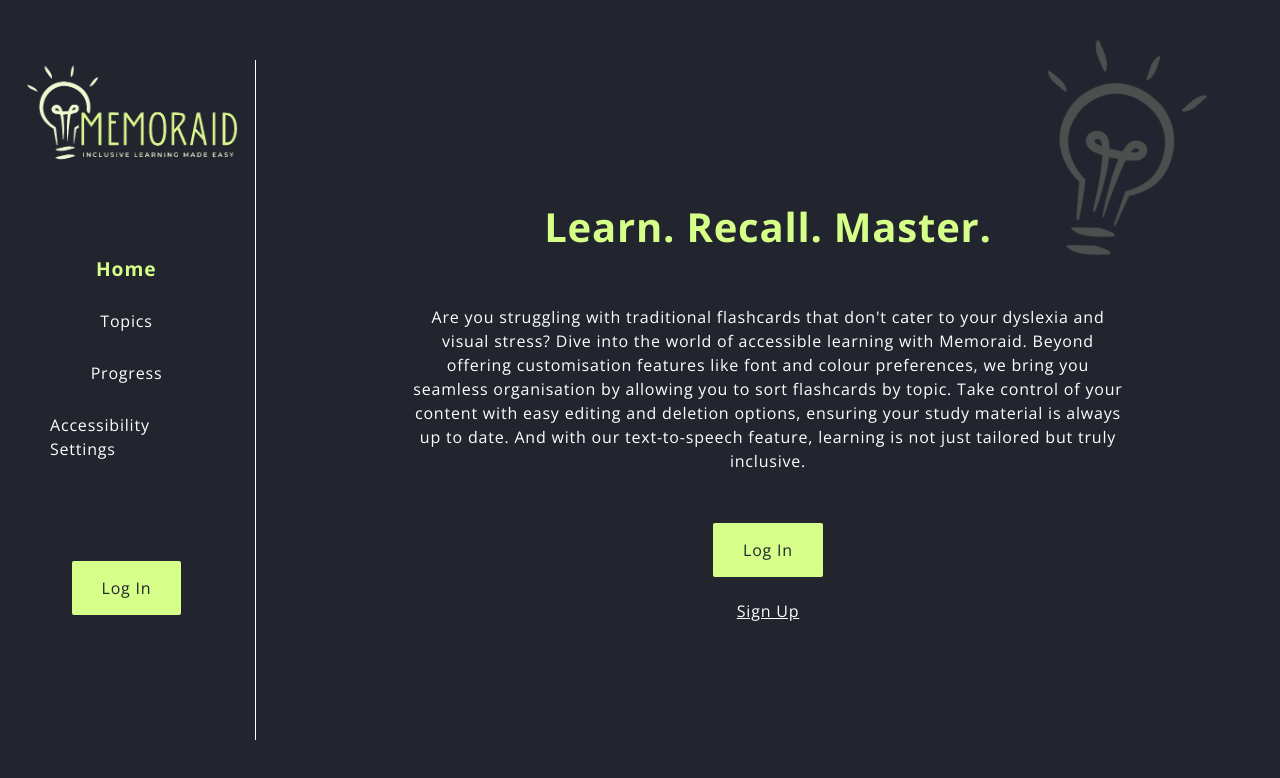
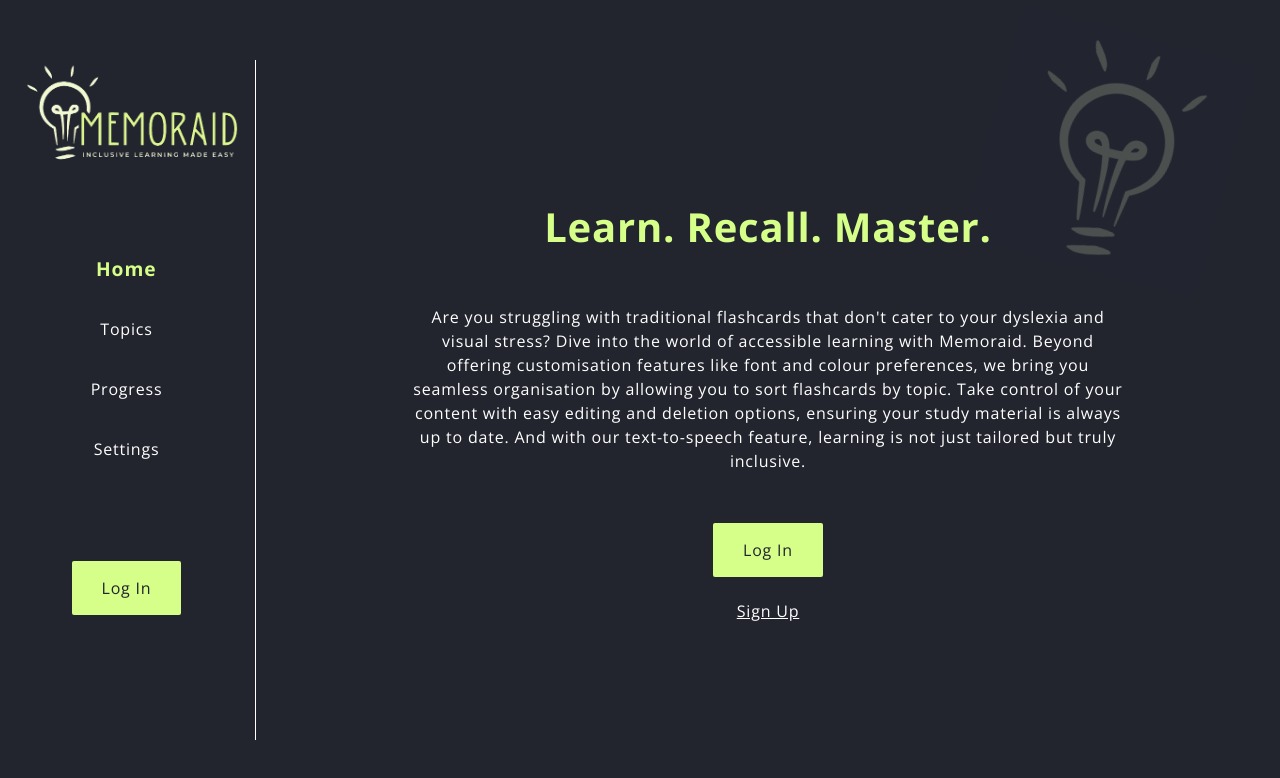
Before and after one commit to rkumari2/memoraid_client, a React (Vite) app: page / in a window 1280 px wide. Shown: the top 778 px of the page. Built offline with nearby package versions, Linux system fonts and the light colour scheme.

Commit message:
navbar changes

```diff
--- a/src/components/Navbar/index.jsx
+++ b/src/components/Navbar/index.jsx
@@ -81,7 +81,7 @@ const Navbar = () => {
             </NavLink>
 
             <NavLink className='navlink' style={styles} to='/settings'>
-              <motion.p whileHover={{ scale: 1.1 }} whileTap={{ scale: 0.9 }} > Accessibility Settings</motion.p>
+              <motion.p whileHover={{ scale: 1.1 }} whileTap={{ scale: 0.9 }} >Settings</motion.p>
             </NavLink>
           </div>
 
```
